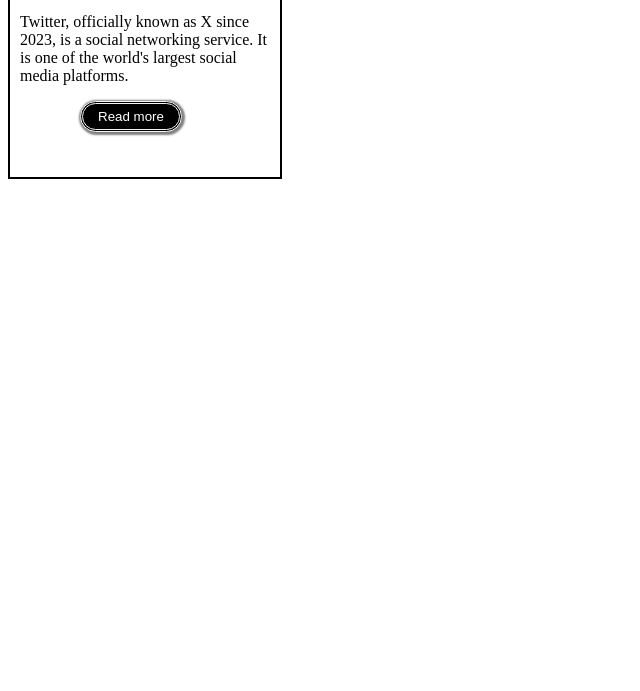
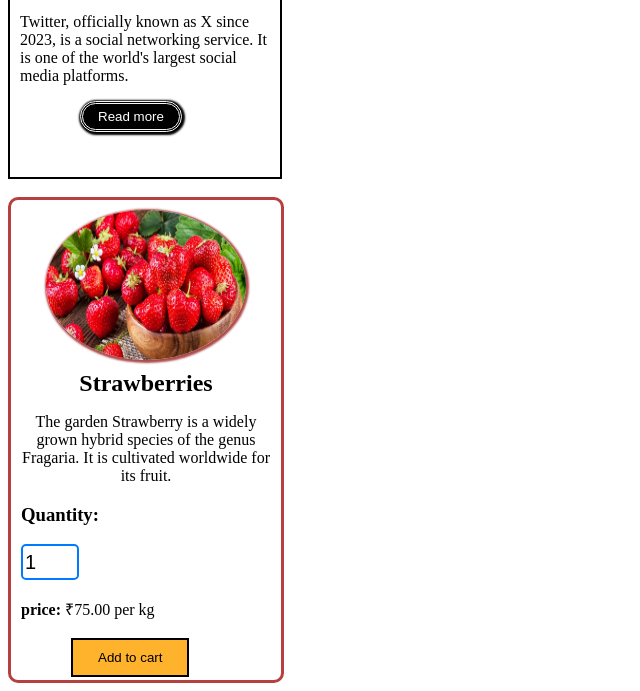
Before and after one commit to Mahimk2105/assignment-13-buttons-and-cards--css-repo, a plain HTML site: page cards.html in a window 1280 px wide. Shown: the part 601-1292 px from the top of the page, without its empty margins (0-640 px from the left). Before the commit the page ends 800 px from the top, so only its background shows below. Drawn offline with Linux system fonts and the light colour scheme.

Commit message:
card- 3 added

```diff
--- a/cards.html
+++ b/cards.html
@@ -39,6 +39,12 @@
             cursor: pointer;
             border-radius: 0;
             border-width: 5px;
+            box-shadow:1px 1px 2px 2px  #FFB22C;
+
+        }
+        .buy-now:hover {
+        background-color:yellow;
+        color: black;
         }
 
         .card-2{
@@ -65,9 +71,70 @@
             border-radius: 40px;
             border: 3px double whitesmoke;
             margin-left: 60px;
-            box-shadow:1px 1px 2px 2px gray;
+            box-shadow:1px 1px 2px 2px black;
 
         }
+
+        .card-3{
+            background-color: white;
+            border-radius: 10px;
+           height: 460px;
+           width: 250px;
+           padding: 10px;
+           border: 3px solid rgb(182, 64, 64);
+
+        }
+
+        .str{
+            width: 200px;
+            height: 150px;
+            margin-bottom: 5px;
+            display: block;
+            margin: 0 auto 10px;
+            border-radius: 50%;
+            box-shadow:1px 1px 2px 2px rgb(174, 75, 75);
+
+        }
+
+        .card-3 h2{
+            margin: 0;
+            font-size: 1.5em;
+            text-align: center;
+
+        }
+
+        .card-3 p{
+            text-align: center;
+        }
+        .quantity-container{
+            align-items: center;
+            justify-content: center;
+        }
+
+        .quantity-input {
+            width: 50px;
+            height: 30px;
+            font-size: 20px; display: flex;
+            align-items: center;
+            justify-content: center;
+            border: 2px solid #007bff;
+            border-radius: 5px;
+            outline: none;
+
+        }
+
+        .btn-cart{
+            margin-left: 50px;
+            background-color: #FFB22C;
+            color:black;
+            padding:10px 25px;
+            cursor: pointer;
+            border-radius: 0;
+            border-width: 5px;
+            border: 2px solid black;
+
+        }
+
     </style>
 </head>
 <body>
@@ -93,7 +160,25 @@
 
         <button class="read" textalign="center">Read more </button>
     </div>
+    <br>
 
+    <div class="card-3">
+    <img src="Strawberry-og.jpg" alt="str" class="str">
+
+    <h2>Strawberries</h2>
+
+    <p>The garden Strawberry is a widely grown hybrid species of the genus Fragaria. It is cultivated worldwide for its fruit.</p>
+
+   <h3><b>Quantity:</b></h3>
+   <div class="quantity-container">
+   <input type="number" class="quantity-input" value="1" min="1" max="100">
+   <br>
+
+  <b> price:</b> ₹75.00 per kg <br><br>
+
+  <button class="btn-cart">Add to cart</button>
+
+ </div>
 
 
 </body>
```
Also changed, not shown: buttons.html (+1 -1 lines), Strawberry-og.jpg (added).
